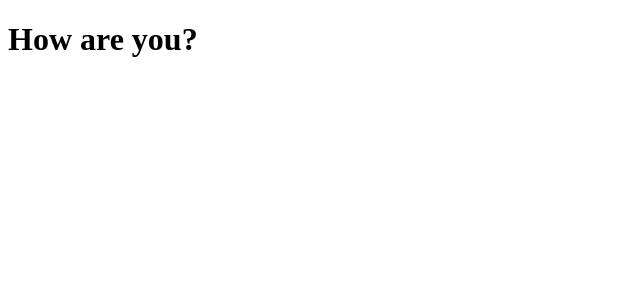
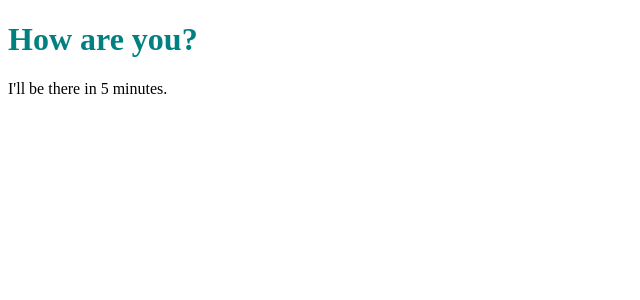
Before and after one commit to iamwebwiz/react-essential-training-linkedin, a React (Create React App) app: page / in a window 1280 px wide. Shown: the top 300 px of the page, without its empty margins (0-640 px from the left). Built offline with nearby package versions, Linux system fonts and the light colour scheme.

Commit message:
Update src/index.js

```diff
--- a/src/index.js
+++ b/src/index.js
@@ -23,10 +23,14 @@ class Message extends React.Component {
   render() {
     return (
       <div>
-        <h1>{this.props.msg}</h1>
+        <h1 style={{ color: this.props.color }}>{this.props.msg}</h1>
+        <p>I'll be there in {this.props.minutes} minutes.</p>
       </div>
     )
   }
 }
 
-ReactDOM.render(<Message msg="How are you?" />, document.getElementById('root'))
+ReactDOM.render(
+  <Message minutes={5} color="teal" msg="How are you?" />,
+  document.getElementById('root')
+)
```
